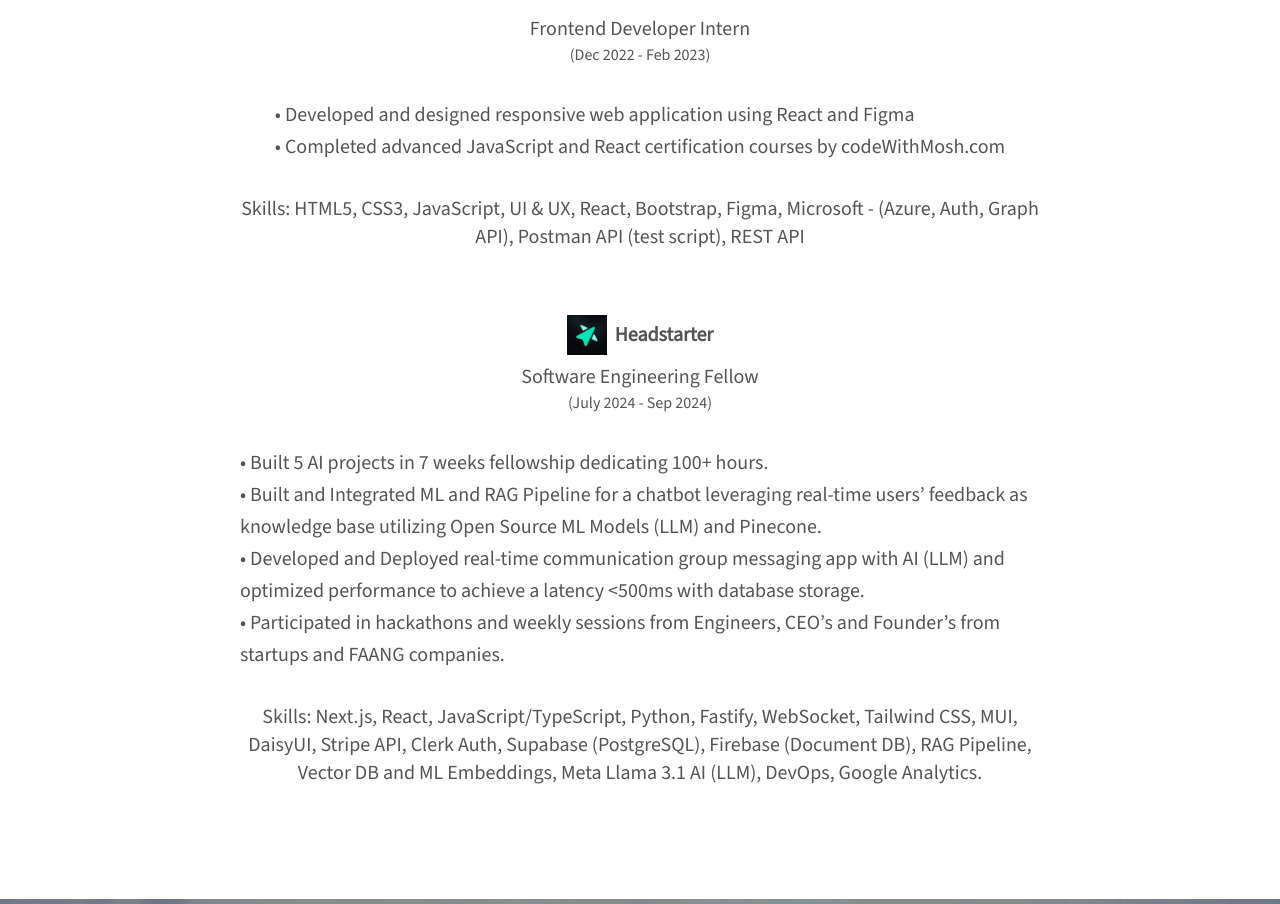
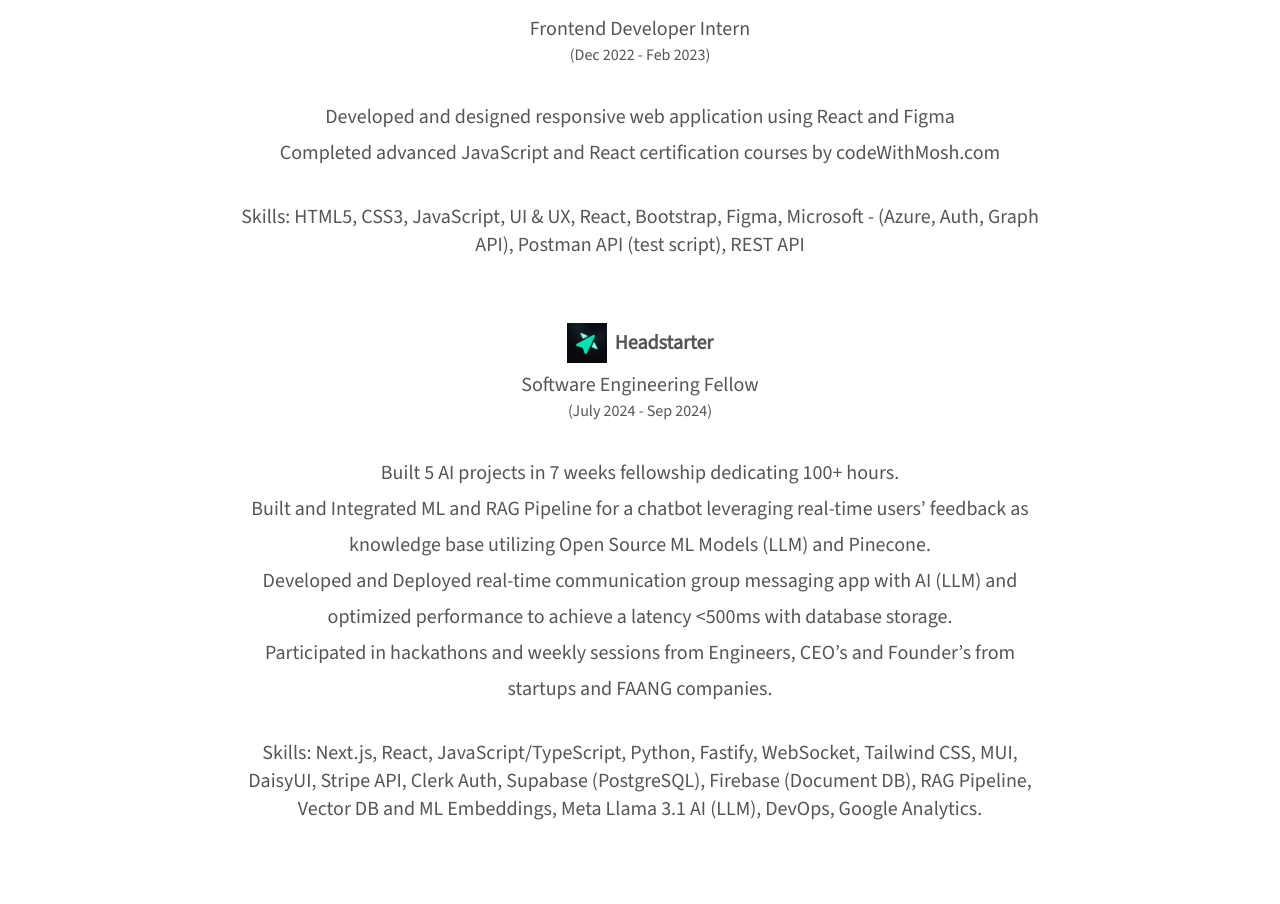
Before and after one commit to rajeshchoudharyt/portfolio, a Next.js app: page / in a window 1280 px wide. Shown: the part 1082-1986 px from the top of the page. Built offline with nearby package versions, Linux system fonts and the light colour scheme; no server answers.

Commit message:
update experience

```diff
--- a/components/Experience.jsx
+++ b/components/Experience.jsx
@@ -20,11 +20,12 @@
 					(Dec 2022 - Feb 2023)
 				</p>
 				<br />
-				<p className="md:my-2 leading-8 text-left">
-					• Developed and designed responsive web application using
+				<p className="md:my-2 leading-9">
+					Developed and designed responsive web application using
 					React and Figma
-					<br />• Completed advanced JavaScript and React
-					certification courses by codeWithMosh.com
+					<br />
+					Completed advanced JavaScript and React certification
+					courses by codeWithMosh.com
 				</p>
 				<br />
 				<p>
@@ -47,18 +48,19 @@
 					(July 2024 - Sep 2024)
 				</p>
 				<br />
-				<p className="md:my-2 leading-8 text-left">
-					• Built 5 AI projects in 7 weeks fellowship dedicating 100+
+				<p className="md:my-2 leading-9">
+					Built 5 AI projects in 7 weeks fellowship dedicating 100+
 					hours.
 					<br />
-					• Built and Integrated ML and RAG Pipeline for a chatbot
+					Built and Integrated ML and RAG Pipeline for a chatbot
 					leveraging real-time users’ feedback as knowledge base
 					utilizing Open Source ML Models (LLM) and Pinecone.
 					<br />
-					• Developed and Deployed real-time communication group
+					Developed and Deployed real-time communication group
 					messaging app with AI (LLM) and optimized performance to
 					achieve a latency &lt;500ms with database storage.
-					<br />• Participated in hackathons and weekly sessions from
+					<br />
+					Participated in hackathons and weekly sessions from
 					Engineers, CEO’s and Founder’s from startups and FAANG
 					companies.
 				</p>
```
